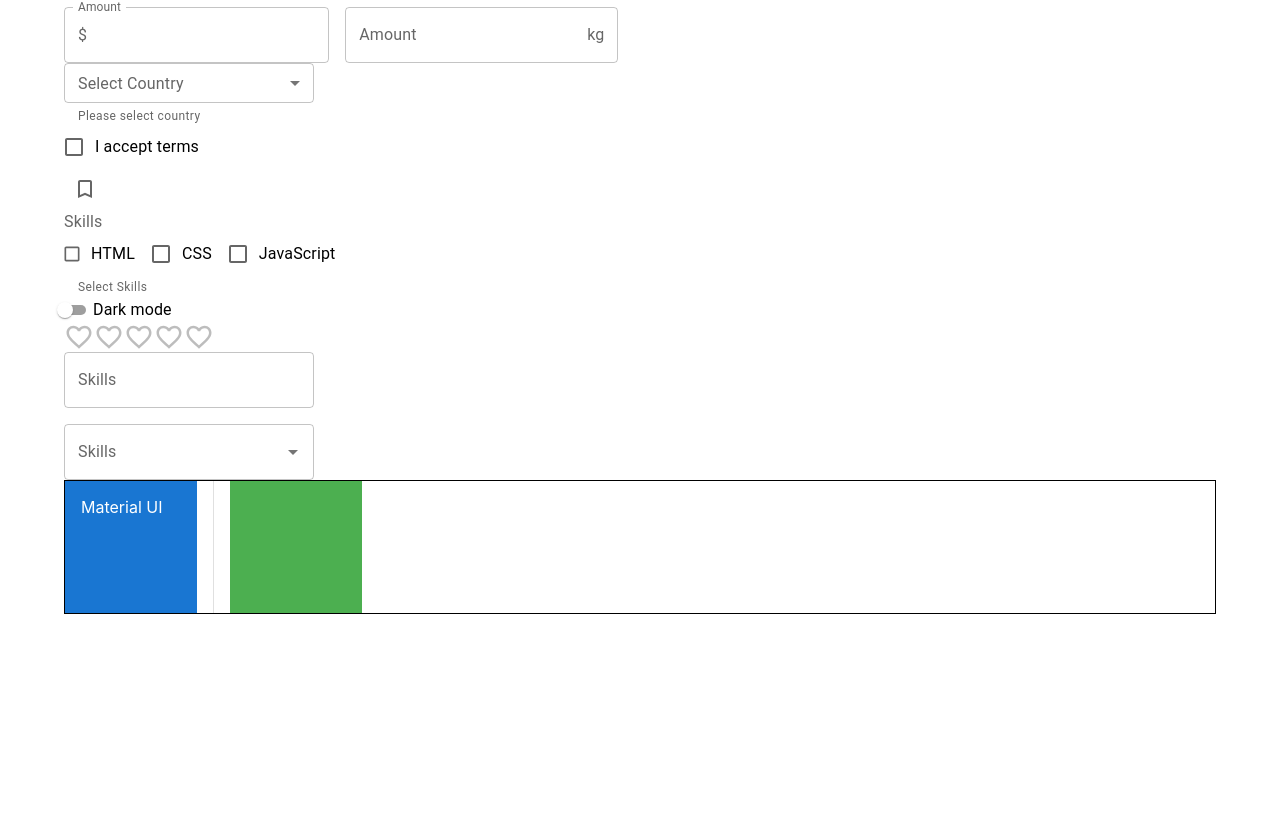
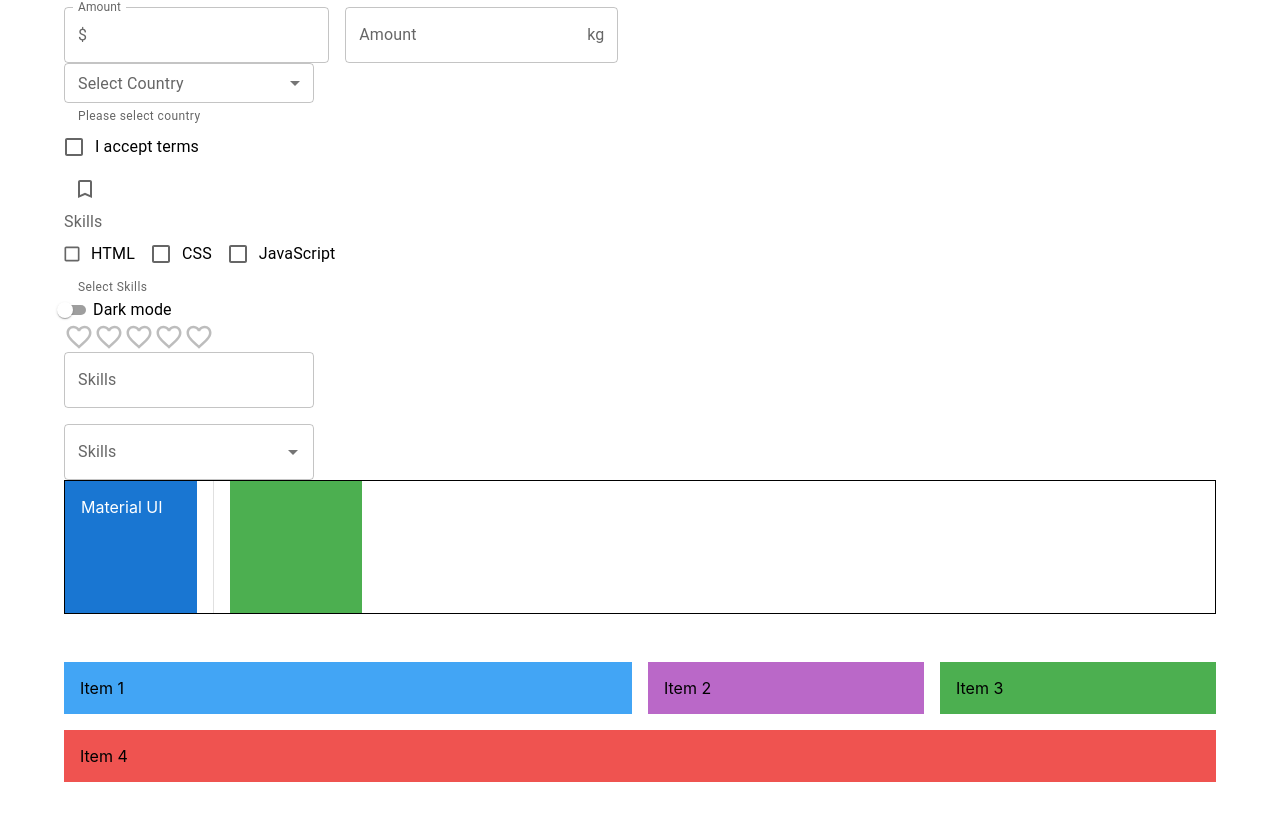
Before and after one commit to EduardBBlea/MaterialUI-walkthrough, a React (Create React App) app: page / in a window 1280 px wide. Shown: the part 1338-2158 px from the top of the page. Before the commit the page ends 2016 px from the top, so only its background shows below. Built offline with nearby package versions, Linux system fonts and the light colour scheme.

Commit message:
covered the Grid system

```diff
--- a/src/components/MuiLayout.jsx
+++ b/src/components/MuiLayout.jsx
@@ -1,8 +1,9 @@
-import { Box, Stack, Divider } from "@mui/material";
+import { Box, Stack, Divider, Grid } from "@mui/material";
 import React from "react";
 
 const MuiLayout = () => {
   return (
+    <>
       <Stack
         sx={{
           border: "1px solid",
@@ -34,6 +35,29 @@ const MuiLayout = () => {
           p={2}
         ></Box>
       </Stack>
+      <Grid container my={4} spacing={2}>
+        <Grid item xs={6} md={6}>
+          <Box bgcolor="primary.light" p={2}>
+            Item 1
+          </Box>
+        </Grid>
+        <Grid item xs={6} md={3}>
+          <Box bgcolor="secondary.light" p={2}>
+            Item 2
+          </Box>
+        </Grid>
+        <Grid item xs={6} md={3}>
+          <Box bgcolor="success.light" p={2}>
+            Item 3
+          </Box>
+        </Grid>
+        <Grid item xs={6} md={12}>
+          <Box bgcolor="error.light" p={2}>
+            Item 4
+          </Box>
+        </Grid>
+      </Grid>
+    </>
   );
 };
 
```
Lines whose indentation alone changed are shown as unchanged.
